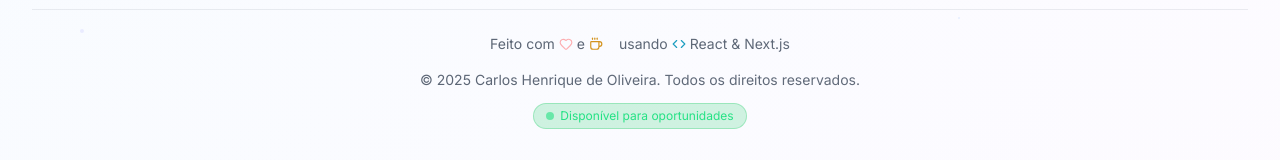
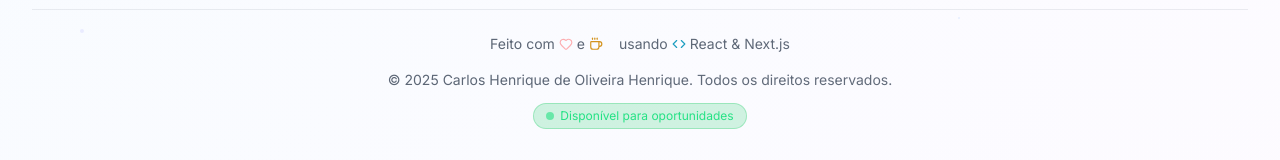
Before and after one commit to CarlosHenriqueTI/my-portfolio, a Next.js app: page / in a window 1280 px wide. Shown: the part 6165-6325 px from the top of the page. Built offline with nearby package versions, Linux system fonts and the light colour scheme.

Commit message:
docs: adicionando nome completo

```diff
--- a/src/app/components/layout/Footer.tsx
+++ b/src/app/components/layout/Footer.tsx
@@ -132,7 +132,7 @@ export default function Footer() {
             <p className={`text-xs sm:text-sm ${
               theme === 'dark' ? 'text-gray-500' : 'text-gray-600'
             }`}>
-              &copy; {new Date().getFullYear()} Carlos Henrique de Oliveira. Todos os direitos reservados.
+              &copy; {new Date().getFullYear()} Carlos Henrique de Oliveira Henrique. Todos os direitos reservados.
             </p>
 
             {/* Status disponibilidade */}
--- a/src/app/layout.tsx
+++ b/src/app/layout.tsx
@@ -6,7 +6,7 @@ const inter = Inter({ subsets: ['latin'], variable: '--font-inter' });
 
 export const metadata: Metadata = {
   title: 'Carlos Henrique | Desenvolvedor Frontend',
-  description: 'Portfólio pessoal de Carlos Henrique de Oliveira, Desenvolvedor Frontend Júnior com React.js, TypeScript e Tailwind CSS.',
+  description: 'Portfólio pessoal de Carlos Henrique de Oliveira Henrique, Desenvolvedor Frontend Júnior com React.js, TypeScript e Tailwind CSS.',
 };
 
 export default function RootLayout({
```
Also changed, not shown: 1 other file (tests, documents, lock files or other folders).
